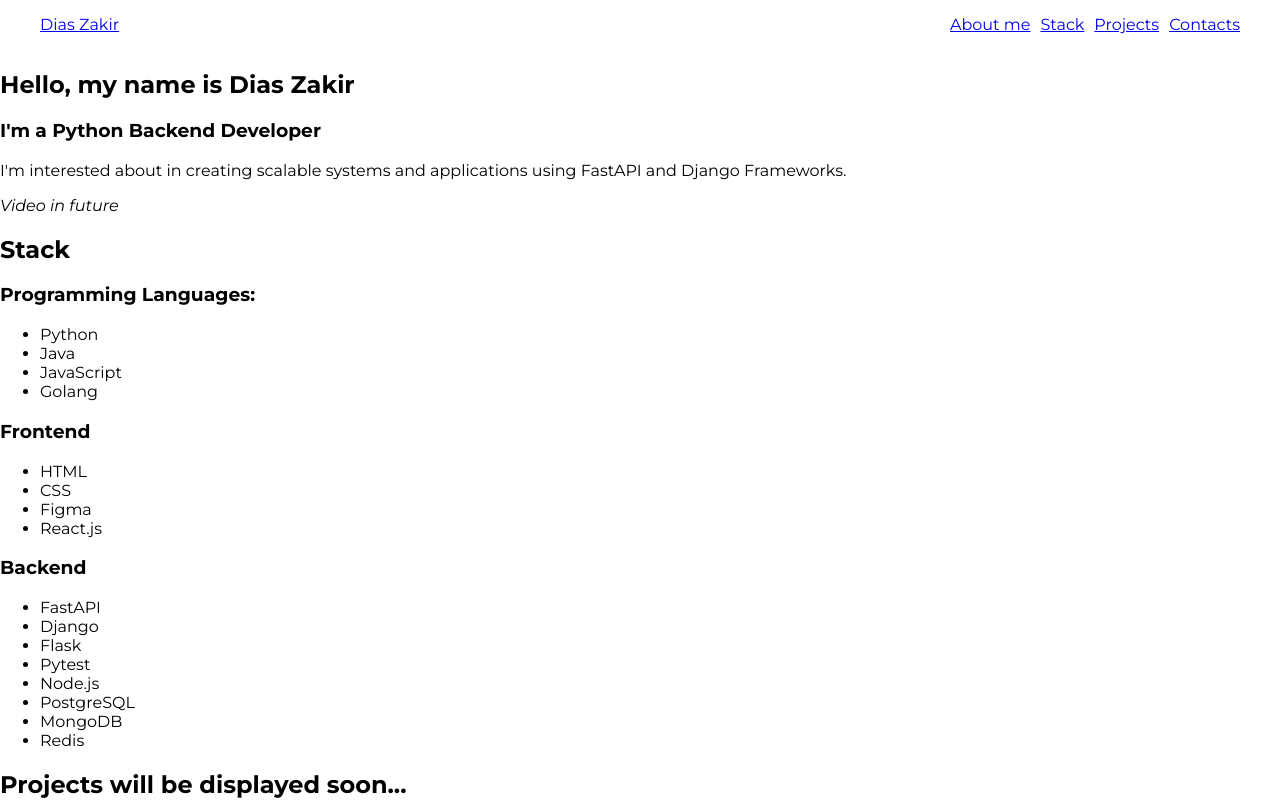
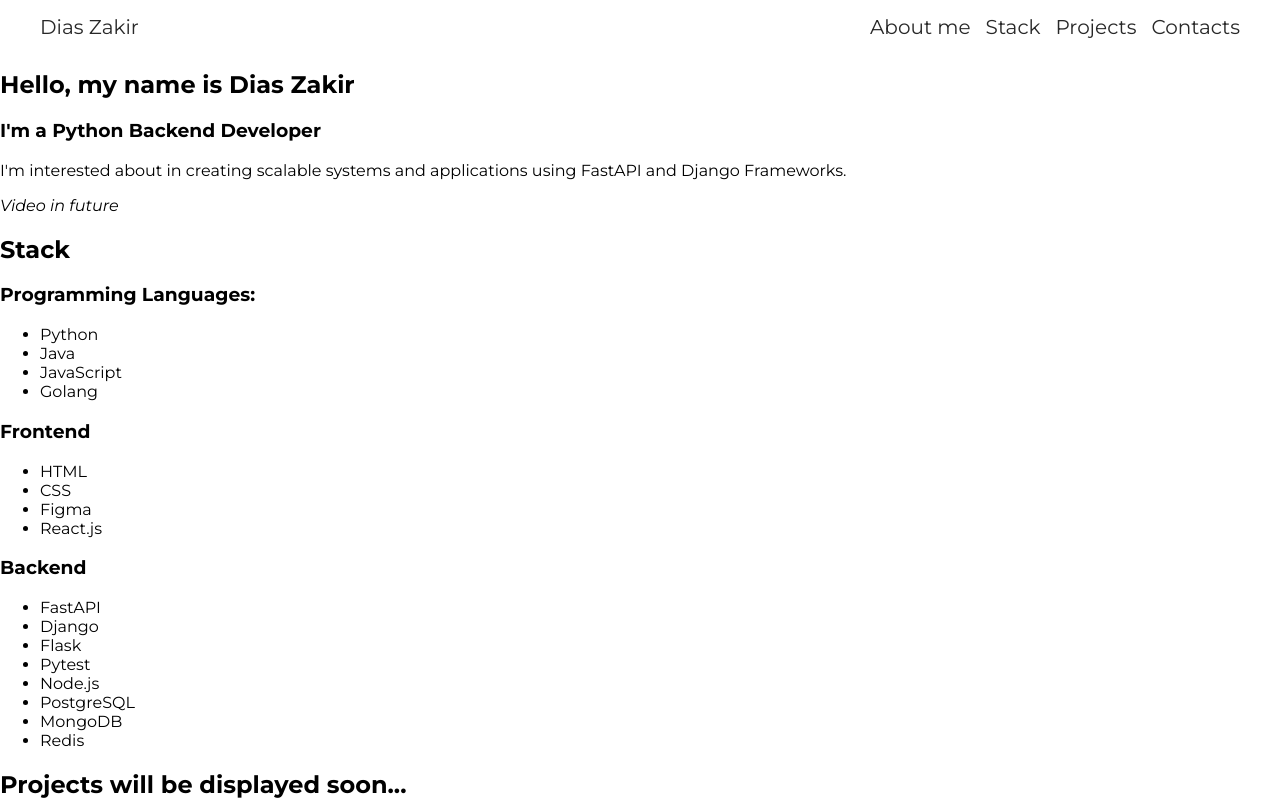
Before and after one commit to diaszakir/diaszakir.github.io, a plain HTML site: page index.html in a window 1280 px wide. Shown: the top 802 px of the page. Drawn offline with Linux system fonts and the light colour scheme.

Commit message:
header version 2

```diff
--- a/index.html
+++ b/index.html
@@ -15,7 +15,7 @@
   <body>
     <header class="portfolio-header">
       <div class="portfolio-header-inner">
-        <a href="./index.html" class="portfolio portfolio-user">Dias Zakir</a>
+        <a href="./index.html" class="portfolio portfolio-link">Dias Zakir</a>
         <nav class="portfolio-naviagation">
           <a class="portfolio-link" href="#about">About me</a>
           <a class="portfolio-link" href="#stack">Stack</a>
--- a/style.css
+++ b/style.css
@@ -22,7 +22,23 @@ body {
 
 .portfolio-naviagation {
   display: flex;
-  gap: 10px;
+  gap: 15px;
+}
+
+.portfolio-link {
+  font-size: 20px;
+  text-decoration: none;
+  color: rgb(40, 40, 40);
+  cursor: pointer;
+}
+
+.portfolio-link:hover {
+  text-decoration: underline;
+}
+
+.portfolio-link:active {
+  text-decoration: none;
+  font-weight: bold;
 }
 
 .portfolio-main {
```
